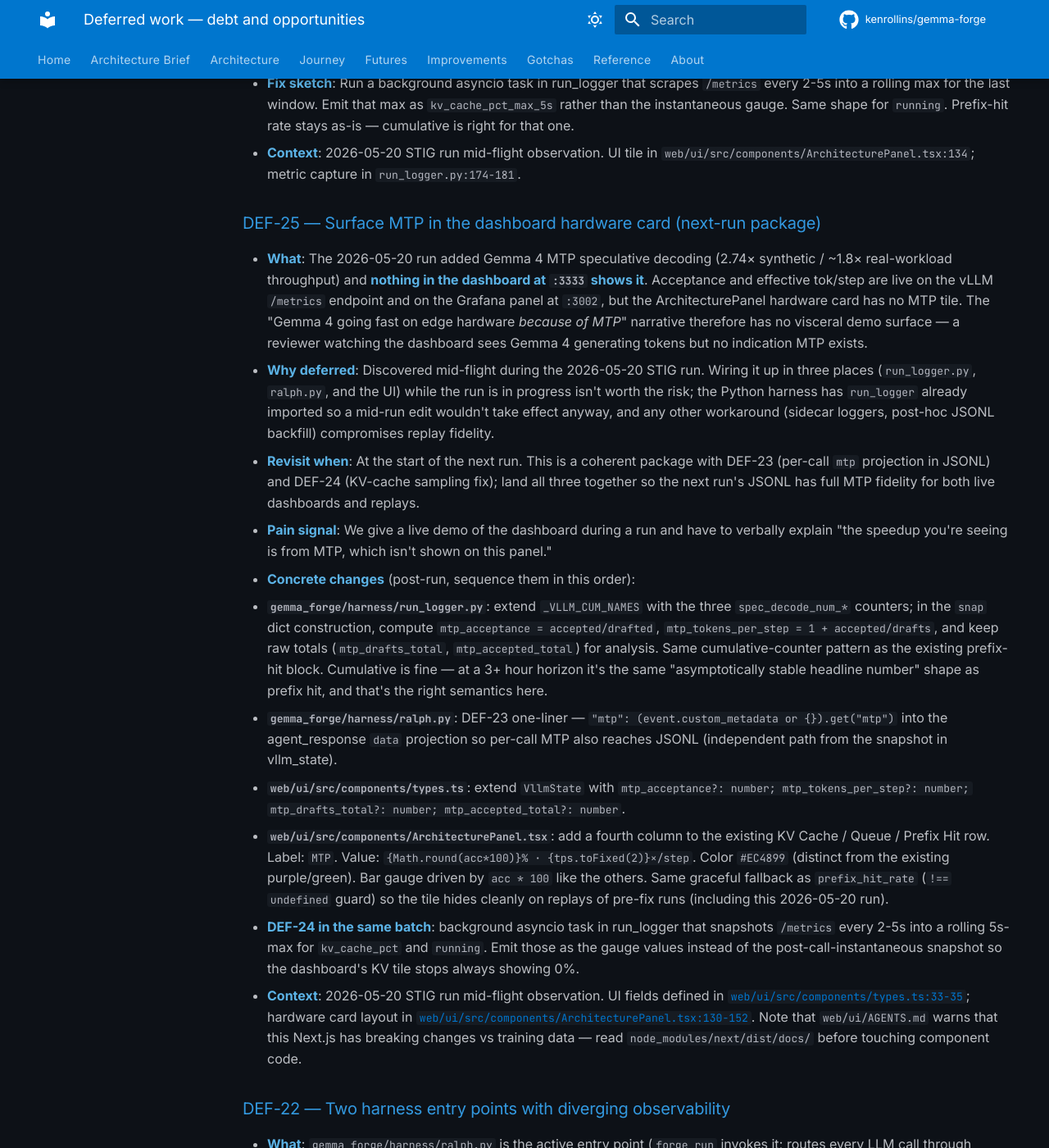
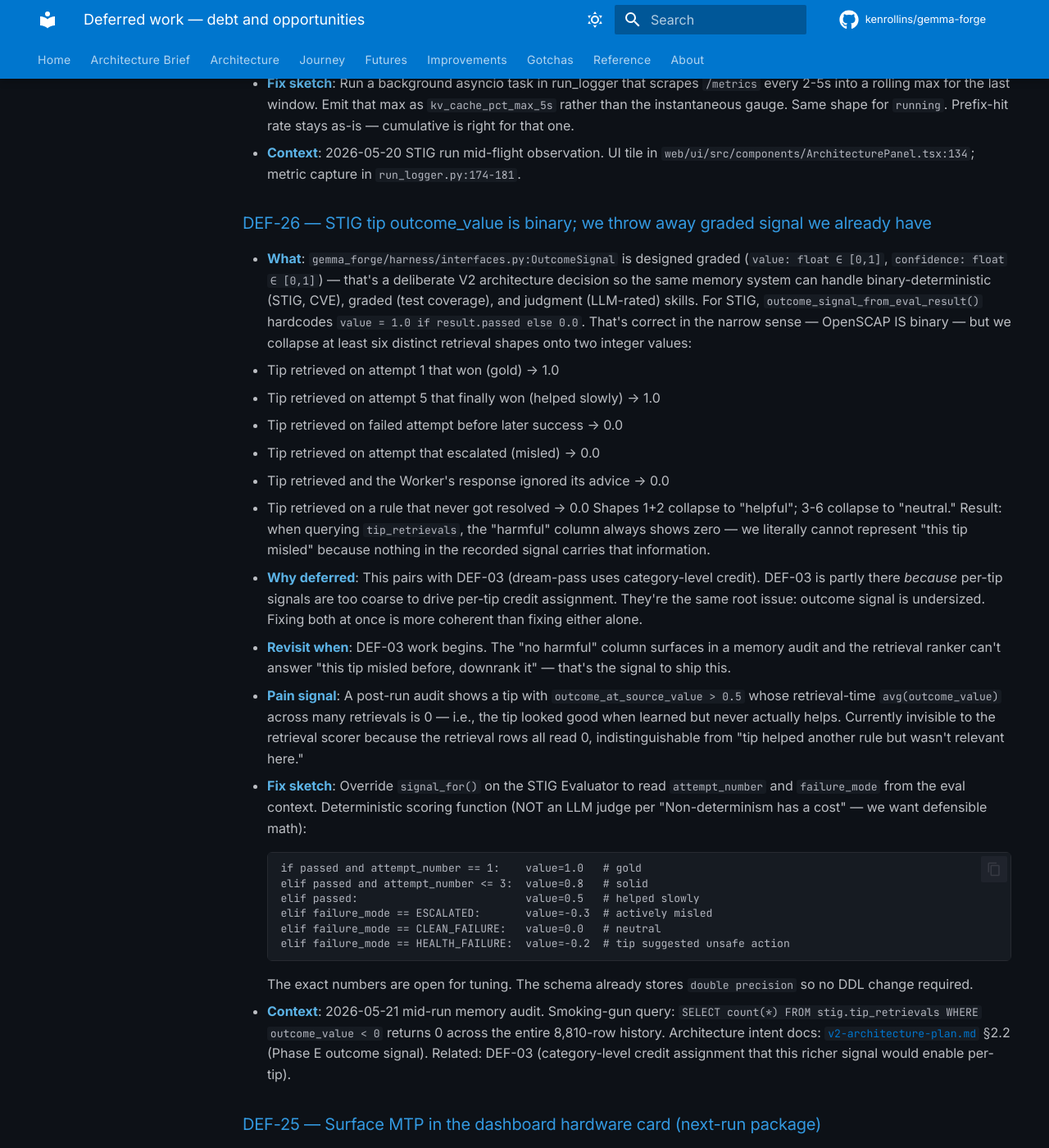
Before and after one commit to kenrollins/gemma-forge, an MkDocs documentation site: the page built from docs/deferred.md, in a window 1280 px wide and 1400 px high, scrolled down 10484 px. Shown: the whole window at 82% size. Built offline with MkDocs 1.6.1 and Material for MkDocs 9.7.7, drawn with Linux system fonts in a browser that asks for light colours; comment, search, counter and statistics services are not loaded.

Commit message:
docs(deferred): DEF-26 — STIG outcome_value collapses 6 retrieval shapes onto {0,1}
OutcomeSignal is designed graded by V2 architecture, but the STIG
projection helper hardcodes binary. Result: tip_retrievals has zero
rows with outcome_value < 0 across the entire 8,810-row history —
we literally cannot represent "this tip misled." Pairs with DEF-03
because per-tip credit (DEF-03) needs richer per-tip signal (this).

Fix sketch in the entry uses deterministic math (attempt_number +
failure_mode), no LLM judge.

Co-Authored-By: Claude Opus 4.7 <noreply@anthropic.com>

````diff
--- a/docs/deferred.md
+++ b/docs/deferred.md
@@ -589,6 +589,68 @@ promoted out of this file into active work.
   `web/ui/src/components/ArchitecturePanel.tsx:134`; metric capture
   in `run_logger.py:174-181`.
 
+### DEF-26 — STIG tip outcome_value is binary; we throw away graded signal we already have
+
+- **What**: `gemma_forge/harness/interfaces.py:OutcomeSignal` is
+  designed graded (`value: float ∈ [0,1]`, `confidence: float ∈
+  [0,1]`) — that's a deliberate V2 architecture decision so the
+  same memory system can handle binary-deterministic (STIG, CVE),
+  graded (test coverage), and judgment (LLM-rated) skills. For
+  STIG, `outcome_signal_from_eval_result()` hardcodes
+  `value = 1.0 if result.passed else 0.0`. That's correct in the
+  narrow sense — OpenSCAP IS binary — but we collapse at least six
+  distinct retrieval shapes onto two integer values:
+  1. Tip retrieved on attempt 1 that won (gold) → 1.0
+  2. Tip retrieved on attempt 5 that finally won (helped slowly) → 1.0
+  3. Tip retrieved on failed attempt before later success → 0.0
+  4. Tip retrieved on attempt that escalated (misled) → 0.0
+  5. Tip retrieved and the Worker's response ignored its advice → 0.0
+  6. Tip retrieved on a rule that never got resolved → 0.0
+  Shapes 1+2 collapse to "helpful"; 3-6 collapse to "neutral."
+  Result: when querying `tip_retrievals`, the "harmful" column
+  always shows zero — we literally cannot represent "this tip
+  misled" because nothing in the recorded signal carries that
+  information.
+- **Why deferred**: This pairs with DEF-03 (dream-pass uses
+  category-level credit). DEF-03 is partly there *because*
+  per-tip signals are too coarse to drive per-tip credit
+  assignment. They're the same root issue: outcome signal is
+  undersized. Fixing both at once is more coherent than fixing
+  either alone.
+- **Revisit when**: DEF-03 work begins. The "no harmful" column
+  surfaces in a memory audit and the retrieval ranker can't
+  answer "this tip misled before, downrank it" — that's the
+  signal to ship this.
+- **Pain signal**: A post-run audit shows a tip with
+  `outcome_at_source_value > 0.5` whose retrieval-time
+  `avg(outcome_value)` across many retrievals is 0 — i.e., the
+  tip looked good when learned but never actually helps.
+  Currently invisible to the retrieval scorer because the
+  retrieval rows all read 0, indistinguishable from "tip helped
+  another rule but wasn't relevant here."
+- **Fix sketch**: Override `signal_for()` on the STIG Evaluator
+  to read `attempt_number` and `failure_mode` from the eval
+  context. Deterministic scoring function (NOT an LLM judge per
+  "Non-determinism has a cost" — we want defensible math):
+  ```
+  if passed and attempt_number == 1:    value=1.0   # gold
+  elif passed and attempt_number <= 3:  value=0.8   # solid
+  elif passed:                          value=0.5   # helped slowly
+  elif failure_mode == ESCALATED:       value=-0.3  # actively misled
+  elif failure_mode == CLEAN_FAILURE:   value=0.0   # neutral
+  elif failure_mode == HEALTH_FAILURE:  value=-0.2  # tip suggested unsafe action
+  ```
+  The exact numbers are open for tuning. The schema already
+  stores `double precision` so no DDL change required.
+- **Context**: 2026-05-21 mid-run memory audit. Smoking-gun
+  query: `SELECT count(*) FROM stig.tip_retrievals WHERE
+  outcome_value < 0` returns 0 across the entire 8,810-row
+  history. Architecture intent docs:
+  [`v2-architecture-plan.md`](drafts/v2-architecture-plan.md)
+  §2.2 (Phase E outcome signal). Related: DEF-03 (category-level
+  credit assignment that this richer signal would enable
+  per-tip).
+
 ### DEF-25 — Surface MTP in the dashboard hardware card (next-run package)
 
 - **What**: The 2026-05-20 run added Gemma 4 MTP speculative decoding
````
